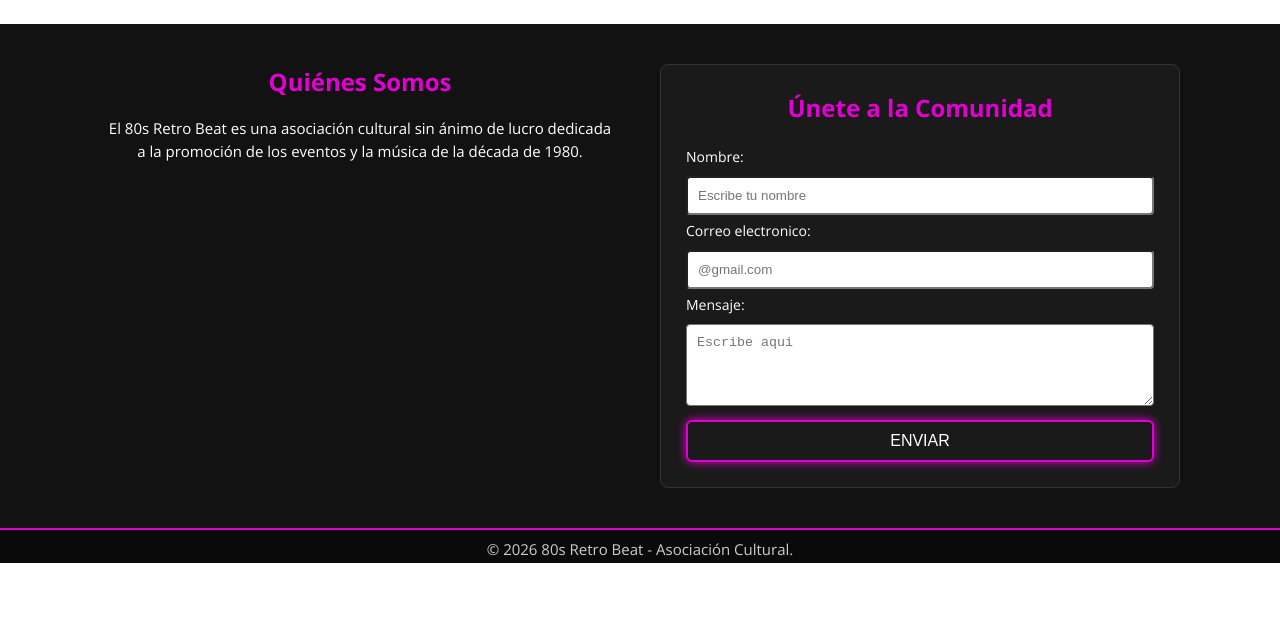
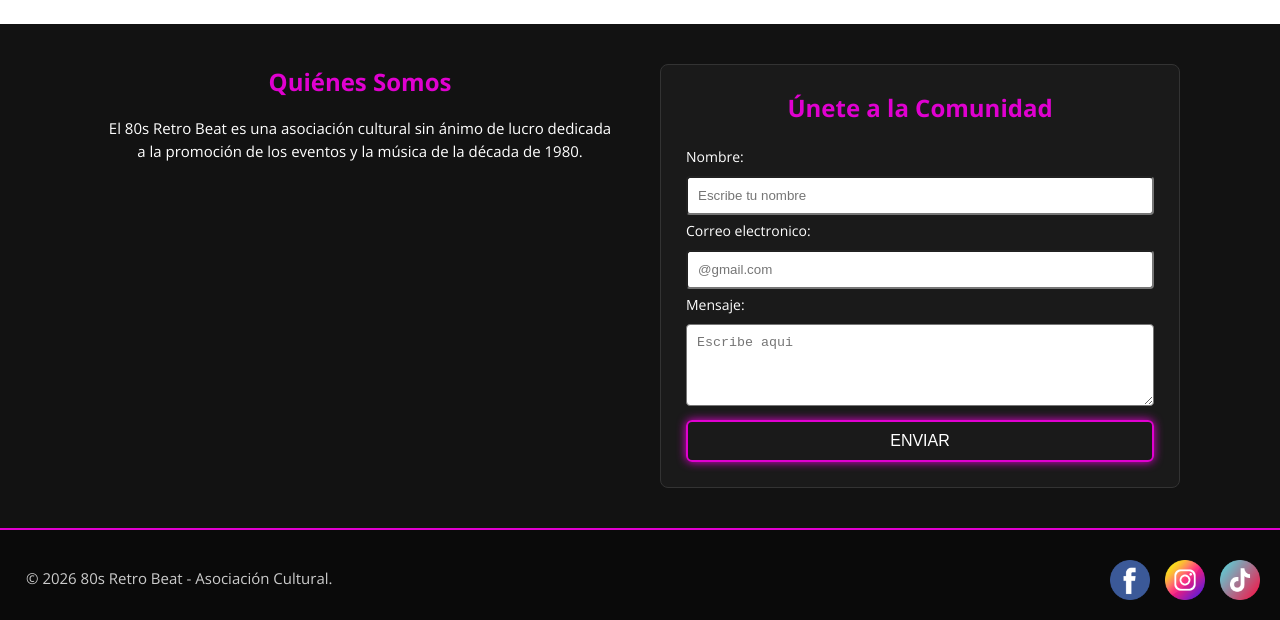
Before and after one commit to yhadiraes-star/Proyecto-DIW, a plain HTML site: page index.html in a window 1280 px wide. Shown: the part 2277-2897 px from the top of the page. Before the commit the page ends 2840 px from the top, so only its background shows below. Drawn offline with nearby package versions, Linux system fonts and the light colour scheme.

Commit message:
actualizado

```diff
--- a/index.html
+++ b/index.html
@@ -201,6 +201,11 @@
 
     <footer class="site-footer">
       <p>© 2026 80s Retro Beat - Asociación Cultural.</p>
+      <div class="redes-sociales">
+        <img src="imagenes/facebook.png" alt="logo de facebook" />
+        <img src="imagenes/instagram.png" alt="logo de instagram" />
+        <img src="imagenes/tik-tok.png" alt="logo de tik tok" />
+      </div>
     </footer>
   </body>
 </html>
--- a/style.css
+++ b/style.css
@@ -200,10 +200,25 @@ p {
 
 footer {
   background-color: #0a0a0a;
+  display: flex;
   color: #cccccc;
   text-align: center;
   border-top: 2px solid #e000d0;
   font-size: 14px;
+  justify-content: space-between;
+  align-items: center;
+  padding: 20px;
+}
+.redes-sociales {
+  display: flex; /*Es necesario porque afecta a los hijos directos*/
+  align-items: center;
+  gap: 15px;
+  margin-top: 10px;
+}
+
+footer img {
+  width: 40px;
+  height: 40px;
 }
 
 /*tablets*/
@@ -241,6 +256,10 @@ footer {
   }
   .logo {
     text-align: center;
+  }
+
+  footer {
+    flex-direction: column;
   }
 }
 
```
Also changed, not shown: imagenes/facebook.png (added), imagenes/instagram.png (added), imagenes/tik-tok.png (added).
